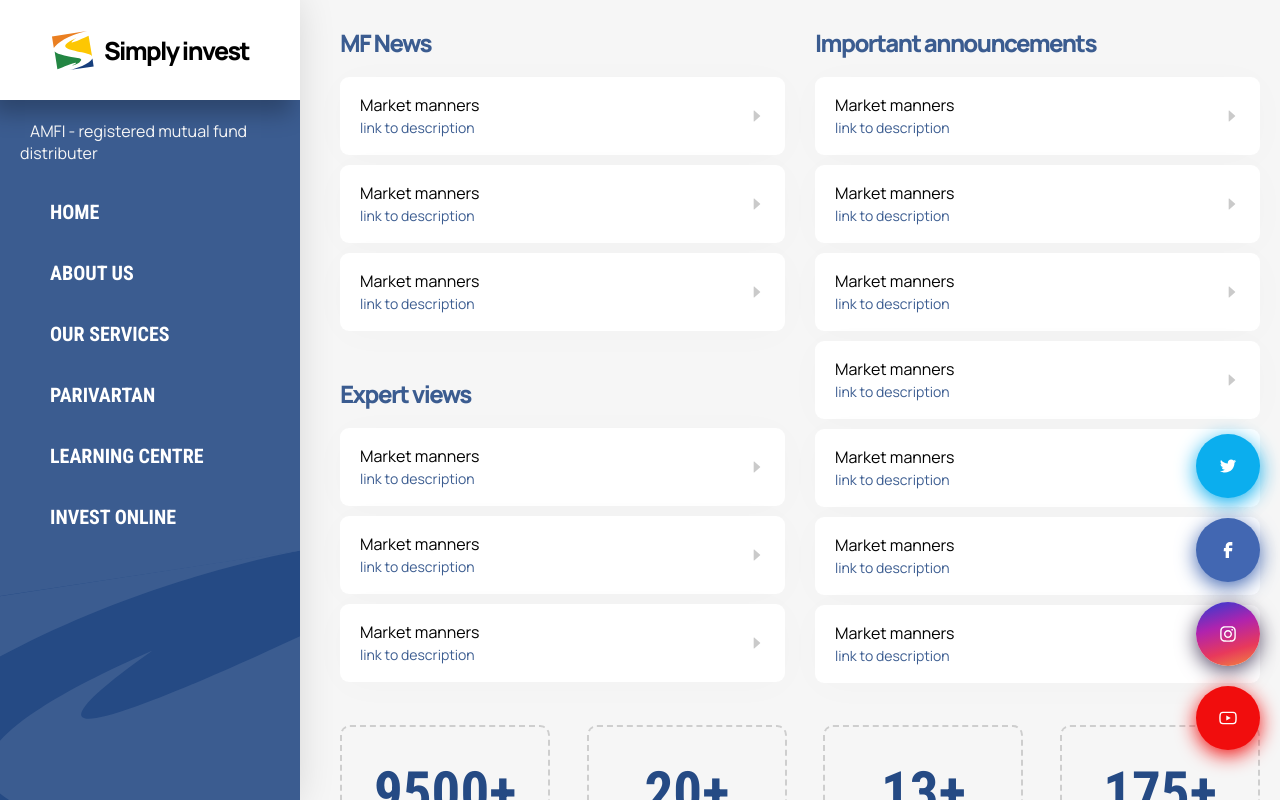
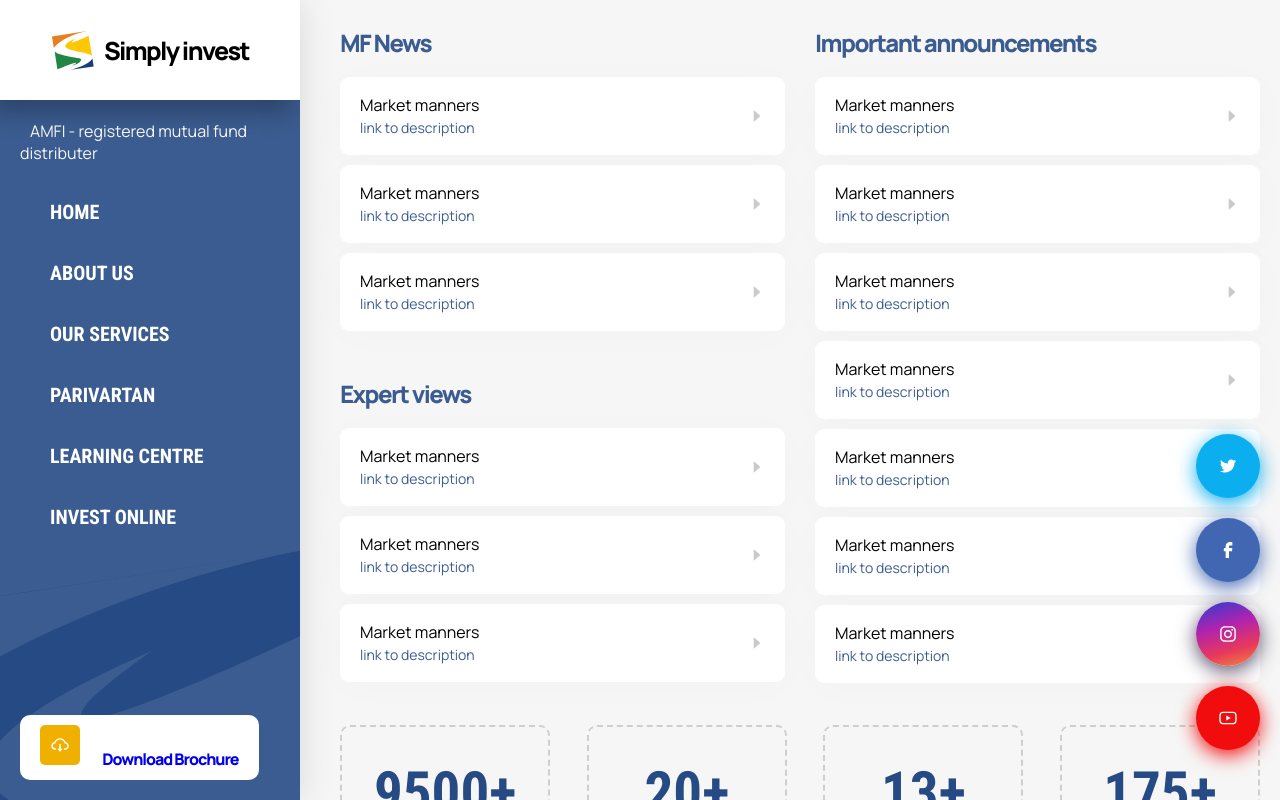
Before and after one commit to npaul2173/simplyInvest, a React (Create React App) app: page / in a window 1280 px wide. Shown: the top 800 px of the page. Built offline with nearby package versions, Linux system fonts and the light colour scheme.

Commit message:
Download Button used

```diff
--- /dev/null
+++ b/src/common/components/DownloadButton/index.js
@@ -0,0 +1,19 @@
+import React from "react";
+import styles from "./index.module.css";
+import { AiOutlineCloudDownload } from "react-icons/ai";
+
+export const DownloadButton = () => {
+  return (
+    <div class={styles.downloadBtnContainer}>
+      <a
+        rel="noreferrer"
+        href="https://www.hq.nasa.gov/alsj/a17/A17_FlightPlan.pdf"
+        target="_blank"
+        download
+      >
+        <AiOutlineCloudDownload className={styles.downloadIcon} />
+        <span> Download Brochure</span>
+      </a>
+    </div>
+  );
+};
--- /dev/null
+++ b/src/common/components/DownloadButton/index.module.css
@@ -0,0 +1,48 @@
+ /* Ripple effect */
+
+ .downloadBtnContainer {
+   display: flex;
+   background-position: center;
+   transition: background 0.1s;
+   font-weight: 800;
+   font-size: 24rem;
+   letter-spacing: -0.065em;
+   border: none;
+   border-radius: 10px;
+   padding: 10px 20px;
+   font-size: 16px;
+   cursor: pointer;
+   color: rgb(20, 20, 20);
+   background-color: #ffffff;
+   outline: none;
+   align-items: center;
+   justify-content: center;
+ }
+
+ .downloadBtnContainer:active {
+   background-color: #bbbbbb;
+   background-size: 100%;
+   transition: background 0s;
+ }
+
+ .downloadIcon {
+   margin-right: 20px;
+   padding: 10px;
+   height: 40px;
+   width: 40px;
+   border-radius: 5px;
+   color: #ffffff;
+   background-color: #f0b000;
+ }
+
+ @media screen and (max-width: 900px) {
+   .downloadBtnContainer {
+     display: flex;
+     width: 100%;
+     color: rgb(255, 255, 255);
+     background-color: #3B5C90;
+     outline: none;
+     align-items: center;
+     justify-content: center;
+   }
+ }
--- a/src/nav/index.js
+++ b/src/nav/index.js
@@ -1,4 +1,5 @@
-import "./index.styles.css";
+import React from "react";
+import styles from "./index.module.css";
 import Logo from "../assets/svgs/LOGO.svg";
 import NavBackground from "../assets/svgs/NavLowerbackgroung.svg";
 import { NavLink } from "react-router-dom";
@@ -6,14 +7,15 @@ import { Routes } from "./routes";
 import { CgMenuLeft, CgClose } from "react-icons/cg";
 import { useState } from "react";
 import clsx from "clsx";
+import { DownloadButton } from "../common/components/DownloadButton";
 
 const MenuButton = ({ onClick = () => {}, menuVisible = false }) => {
   return (
-    <div onClick={onClick} className="menuButton">
+    <div onClick={onClick} className={styles.menuButton}>
       {menuVisible ? (
-        <CgClose className="menuIconStyle" size={30} />
+        <CgClose className={styles.menuIconStyle} size={30} />
       ) : (
-        <CgMenuLeft className="menuIconStyle" size={30} />
+        <CgMenuLeft className={styles.menuIconStyle} size={30} />
       )}
     </div>
   );
@@ -27,23 +29,28 @@ export const NavBar = () => {
   return (
     <>
       {/* app heading */}
-      <div className="appHeader">
+      <div className={styles.appHeader}>
         <MenuButton onClick={toggleSidenav} menuVisible={menuVisible} />
-        <div className="appHeaderContent">
-          <img className="logo_img" src={Logo} alt="simplyInvest" />
-          <header className="appHeadingTitle">Simply invest</header>
+        <div className={styles.appHeaderContent}>
+          <img className={styles.logo_img} src={Logo} alt="simplyInvest" />
+          <header className={styles.appHeadingTitle}>Simply invest</header>
         </div>
       </div>
 
       {/* Side navigation */}
-      <div className={clsx("sidenav", menuVisible ? "expanded" : "collapsed")}>
-        <div class="header_bar">
-          <img className="logo_img" src={Logo} alt="simplyInvest" />
+      <div
+        className={clsx(
+          styles.sidenav,
+          menuVisible ? styles.expanded : styles.collapsed
+        )}
+      >
+        <div class={styles.header_bar}>
+          <img className={styles.logo_img} src={Logo} alt="simplyInvest" />
           <header>Simply invest</header>
         </div>
 
-        <div className="regis_bar">
-          <span className="regis_text">
+        <div className={styles.regis_bar}>
+          <span className={styles.regis_text}>
             AMFI - registered mutual fund distributer
           </span>
         </div>
@@ -52,20 +59,24 @@ export const NavBar = () => {
           return (
             <div onClick={toggleSidenav}>
               <NavLink to={prop.path} key={key}>
-                <span className="navSpan">{prop.sidebarName}</span>
+                <span className={styles.navSpan}>{prop.sidebarName}</span>
               </NavLink>
             </div>
           );
         })}
 
-        <div className="navBackgroundContainer">
+        <div className={styles.navBackgroundContainer}>
           <img
-            className="navBackground"
+            className={styles.navBackground}
             src={NavBackground}
             alt="simplyInvest"
           />
         </div>
       </div>
+
+      <div className={styles.downloadButtonPlacer}>
+        <DownloadButton />
+      </div>
     </>
   );
 };
--- a/src/nav/index.styles.css
+++ b/src/nav/index.module.css
@@ -131,6 +131,13 @@
   color: #7496CC;
 }
 
+.downloadButtonPlacer {
+  position: fixed;
+  z-index: 200;
+  bottom: 20px;
+  left: 20px;
+}
+
 @media screen and (max-width: 900px) {
   .appHeader {
     align-items: center;
```
